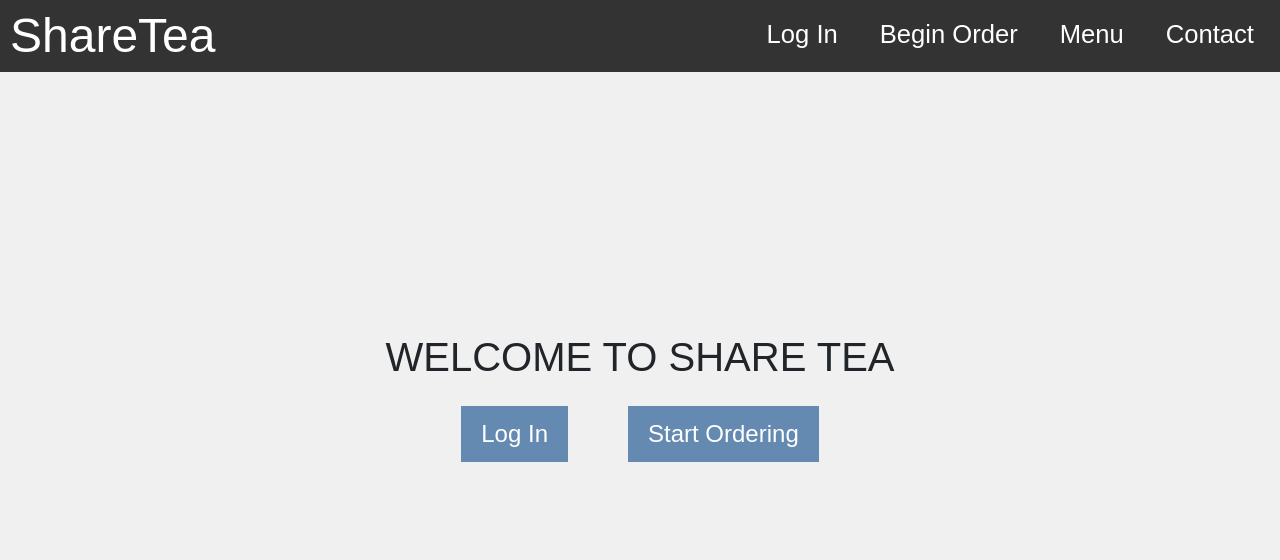
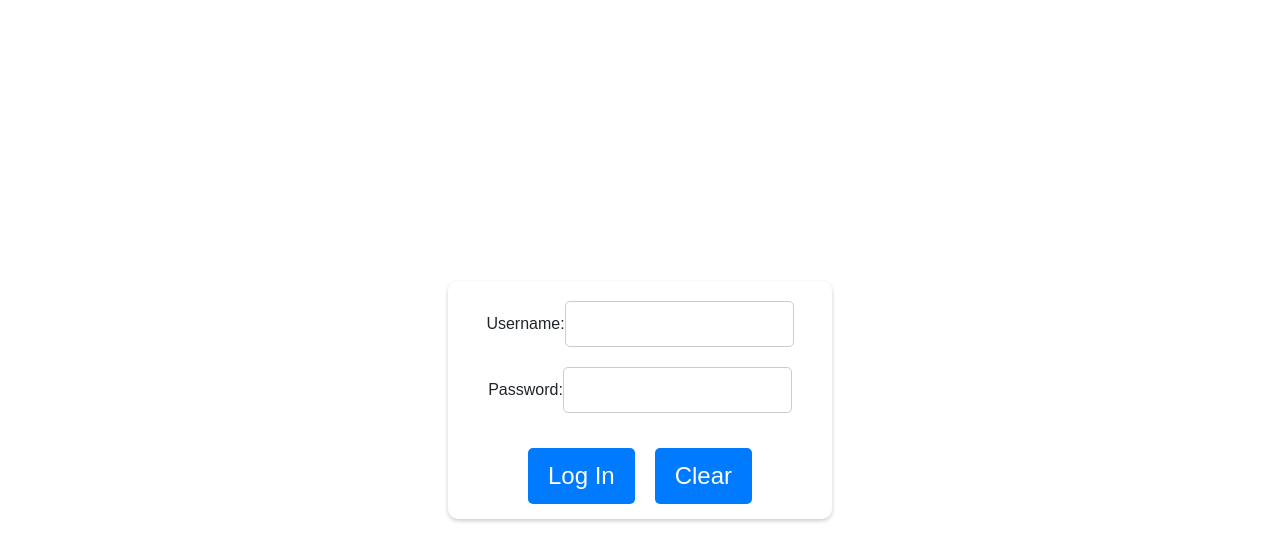
Before and after one commit to csce-315-331-2023c/project-3-902_02m_ggga, a React (Vite) app: page / in a window 1280 px wide. Shown: the top 560 px of the page. Built offline with nearby package versions, Linux system fonts and the light colour scheme.

Commit message:
homescreen almost done

```diff
--- a/src/Home.css
+++ b/src/Home.css
@@ -58,6 +58,7 @@
 .links li:hover {
     text-decoration: underline;
 }
+
 /* --------------------BODY STUFF ------------------ */
 .body {
     margin: 0;
@@ -75,15 +76,20 @@
 }
 
 .big_logo {
-    font-size: 10rem; /* Increase the font size */
-    margin-bottom: 20px; /* Add margin to create space between the text and buttons */
-  }
+    font-size: 10rem;
+    /* Increase the font size */
+    margin-bottom: 20px;
+    /* Add margin to create space between the text and buttons */
+}
 
-  .button-container {
+.button-container {
     display: flex;
-    justify-content: center; /* Center the buttons horizontally */
-    gap: 50px; /* Add spacing between the buttons */
-  }
+    justify-content: center;
+    /* Center the buttons horizontally */
+    gap: 50px;
+    /* Add spacing between the buttons */
+}
+
 button {
     padding: 10px 20px;
     font-size: 1.5rem;
@@ -92,8 +98,61 @@ button {
     border: none;
     cursor: pointer;
     margin: 5px;
+}
+
+button:hover {
+    background-color: #095bb2;
+}
+
+.login-area {
+    display: none;
+    /* Initially hide the login area */
+    padding: 20px;
+}
+
+
+/* ------------------ LOG IN STUFF -------------- */
+.login_container {
+    position: fixed;
+    top: 50%;
+    left: 50%;
+    transform: translate(-50%, -50%);
+    display: flex;
+    flex-direction: column;
+    align-items: center;
+    background-color: #fff;
+    padding: 10px;
+    border-radius: 10px;
+    box-shadow: 0 2px 4px rgba(0, 0, 0, 0.2);
+    width: 30%;
   }
 
-  button:hover{
-    background-color: #095bb2;
-  }
+.username,
+.password {
+    margin: 10px 0;
+}
+
+label {
+    margin-bottom: 5px;
+}
+
+input {
+    padding: 10px;
+    border: 1px solid #ccc;
+    border-radius: 5px;
+}
+
+.buttons {
+    display: flex;
+    gap: 10px;
+    margin-top: 20px;
+}
+
+button {
+    padding: 10px 20px;
+    background-color: #007BFF;
+    color: #fff;
+    border: none;
+    border-radius: 5px;
+    cursor: pointer;
+}
--- a/src/Home.jsx
+++ b/src/Home.jsx
@@ -20,7 +20,62 @@ import Navbar from 'react-bootstrap/Navbar';
 import NavDropdown from 'react-bootstrap/NavDropdown';
 import Form from 'react-bootstrap/Form';
 
+function LogIn() {
+    const [username, setUsername] = useState('');
+    const [password, setPassword] = useState('');
+
+    const handleUsernameChange = (e) => {
+        setUsername(e.target.value);
+    };
+
+    const handlePasswordChange = (e) => {
+        setPassword(e.target.value);
+    };
+
+    const handleLogIn = () => {
+        // Implement your login logic here
+        console.log('Logging in with Username:', username, 'Password:', password);
+    };
+
+    const handleClear = () => {
+        setUsername('');
+        setPassword('');
+    };
+
+    return (
+        <div className='login_container'>
+            <div className='username'>
+                <label>Username:</label>
+                <input
+                    type="text"
+                    value={username}
+                    onChange={handleUsernameChange}
+                />
+            </div>
+            <div className='password'>
+                <label>Password:</label>
+                <input
+                    type="password"
+                    value={password}
+                    onChange={handlePasswordChange}
+                />
+            </div>
+            <div className='buttons'>
+                <button onClick={handleLogIn}>Log In</button>
+                <button onClick={handleClear}>Clear</button>
+            </div>
+        </div>
+    );
+}
+
+
 function Home() {
+    const [loginVisible, setLoginVisible] = useState(false);
+
+    const toggleLogin = () => {
+        setLoginVisible(!loginVisible);
+    };
+
     return (
         <div>
             <nav className='header'>
@@ -35,19 +90,24 @@ function Home() {
                 </ul>
             </nav>
             <div className='body'>
-                <div class="container">
-                    <div class="big_logo">
+                <div className='container'>
+                    <div className='big_logo'>
                         <h1>WELCOME TO SHARE TEA</h1>
                     </div>
-                    <div class="button-container">
-                        <button>Log In</button>
+                    <div className='button-container'>
+                        <button onClick={toggleLogin}>Log In</button>
                         <button>Start Ordering</button>
                     </div>
+                    {loginVisible && (
+                        <div className='login-area'>
+                            <LogIn />
+                        </div>
+                    )}
                 </div>
             </div>
         </div>
 
     )
 }
-
 export default Home
+export {LogIn}
--- a/src/main.jsx
+++ b/src/main.jsx
@@ -3,7 +3,7 @@ import ReactDOM from 'react-dom/client'
 import App from './App.jsx'
 import Cashier, { Header } from './Cashier.jsx'
 import Test from './test.jsx'
-import Home from './Home.jsx'
+import Home, {LogIn} from './Home.jsx'
 // import './index.css'
 import Button from 'react-bootstrap/Button'
 import "bootstrap/dist/css/bootstrap.min.css"
@@ -12,7 +12,9 @@ ReactDOM.createRoot(document.getElementById('root')).render(
   <React.StrictMode>
     {/* <Header />
     <Cashier /> */}
-    <Home />
+    {/* <Home /> */}
+    <LogIn />
+
     {/* /* <Test/> */}
   </React.StrictMode>
 )
```
